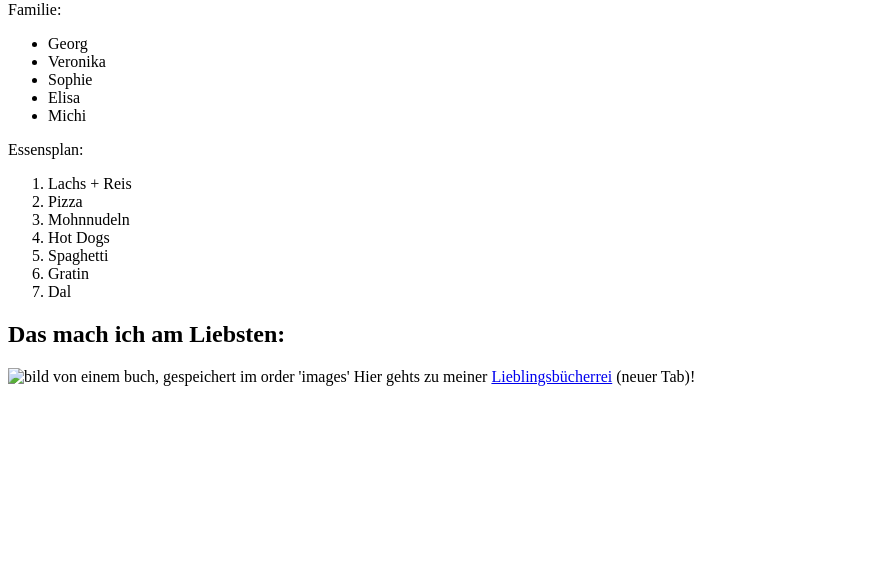
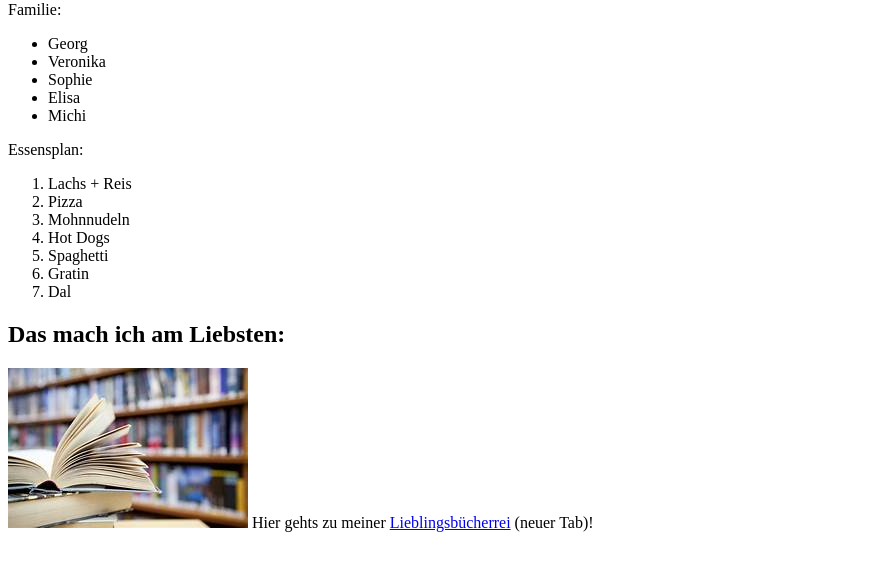
Before and after one commit to antipodos/sophie, a plain HTML site: page sonstiges.html in a window 1280 px wide. Shown: the part 124-694 px from the top of the page, without its empty margins (0-879 px from the left). Drawn offline with Linux system fonts and the light colour scheme; the site is published under a folder, as on GitHub Pages, so addresses that start at the root find nothing.

Commit message:
fixed link

```diff
--- a/sonstiges.html
+++ b/sonstiges.html
@@ -50,7 +50,7 @@
 
 		<h2 title="h2">Das mach ich am Liebsten:</h2>
 
-		<img src="/images/books.jpg" title="bild von einem buch, gespeichert im order 'images'"/>
+		<img src="images/books.jpg" title="bild von einem buch, gespeichert im order 'images'"/>
 
 		Hier gehts zu meiner <a href="https://buechereien.wien.gv.at/">Lieblingsbücherrei</a> (neuer Tab)!
 	</body>
```
